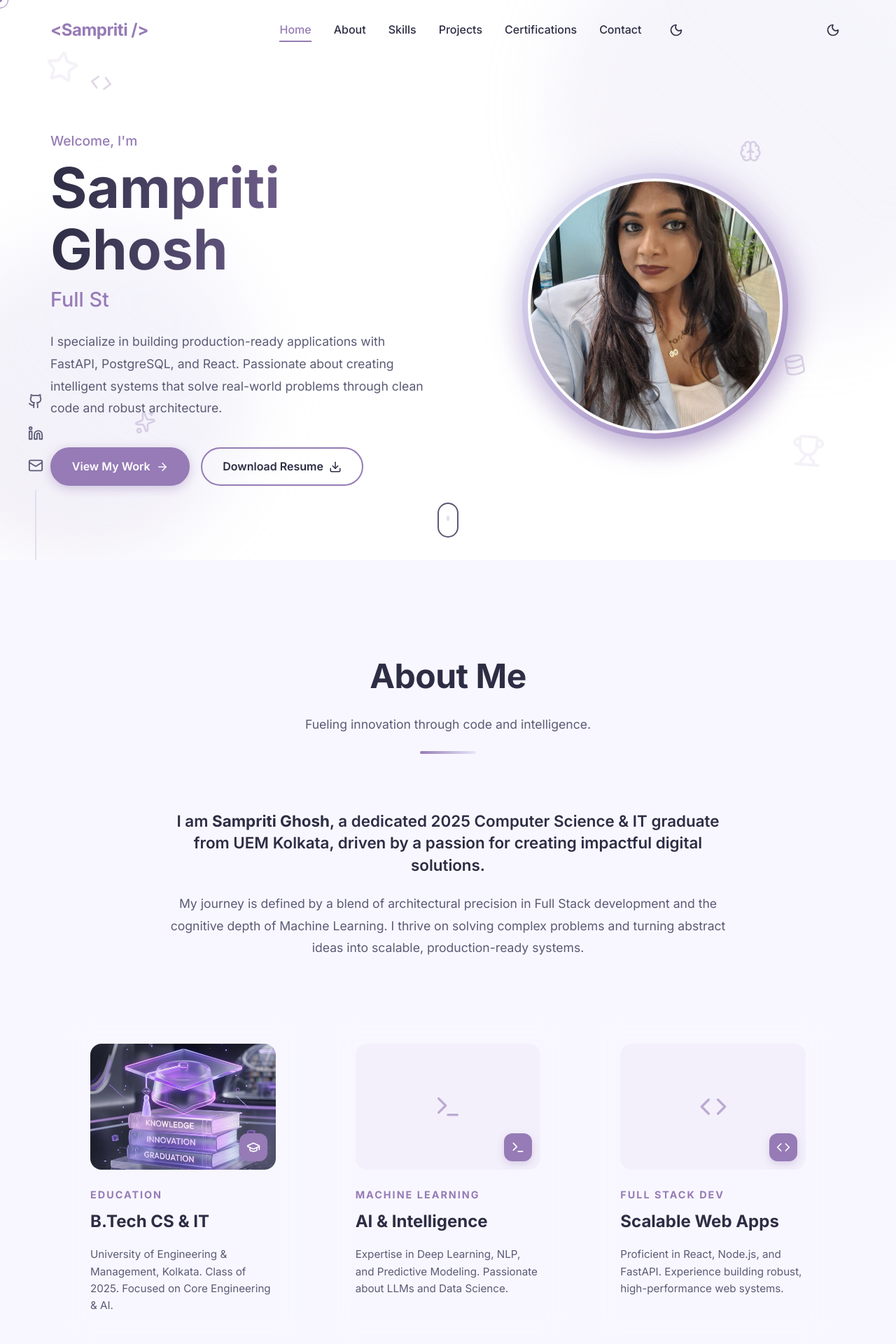
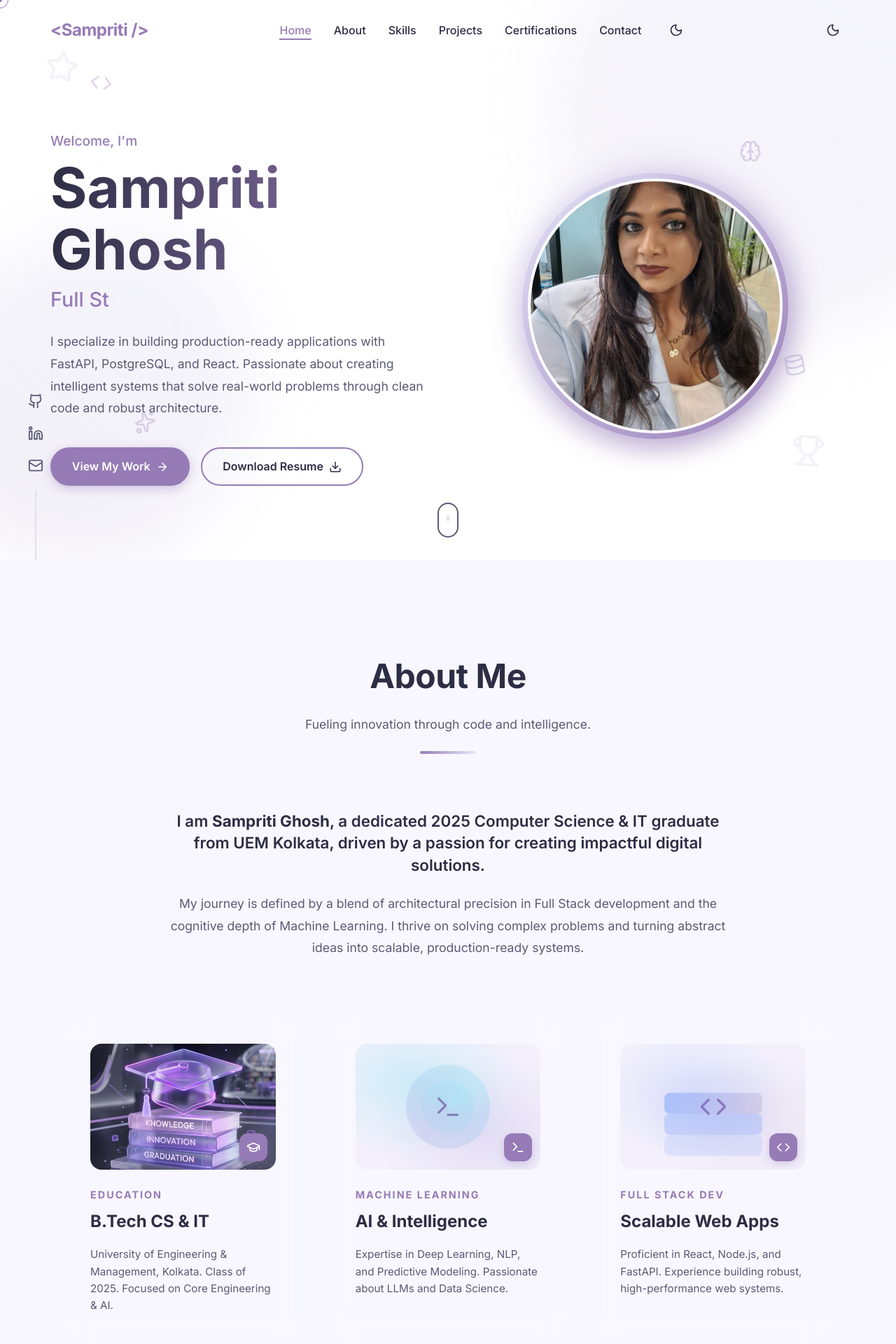
Before and after one commit to Sampriti2701/portfolio, a React (Vite) app: page / in a window 1280 px wide. Shown: the top 1920 px of the page at 70% size. Built offline with nearby package versions, Linux system fonts and the light colour scheme.

Commit message:
fix: mobile navbar scroll, button styles, and animated pillar visuals

```diff
--- a/src/components/About.css
+++ b/src/components/About.css
@@ -118,8 +118,70 @@
     justify-content: center;
     align-items: center;
     color: var(--accent-primary);
-    opacity: 0.6;
+    font-size: 2.5rem;
+    position: relative;
+    overflow: hidden;
 }
+
+/* Animated background for ML card */
+.pillar-cyan .pillar-icon-placeholder {
+    background: radial-gradient(ellipse at 30% 30%, rgba(0, 210, 230, 0.15), transparent 60%),
+                radial-gradient(ellipse at 70% 70%, rgba(100, 80, 200, 0.12), transparent 60%);
+}
+
+.pillar-cyan .pillar-icon-placeholder::before {
+    content: '';
+    position: absolute;
+    width: 120px;
+    height: 120px;
+    border-radius: 50%;
+    background: conic-gradient(from 0deg, rgba(0, 210, 230, 0.3), rgba(100, 80, 200, 0.3), rgba(0, 210, 230, 0.3));
+    animation: spin-slow 6s linear infinite;
+    opacity: 0.4;
+}
+
+.pillar-cyan .pillar-icon-placeholder::after {
+    content: '';
+    position: absolute;
+    width: 60px;
+    height: 60px;
+    border-radius: 50%;
+    background: rgba(0, 210, 230, 0.2);
+    animation: pulse-glow 2.5s ease-in-out infinite;
+}
+
+/* Animated background for Full Stack card */
+.pillar-blue .pillar-icon-placeholder {
+    background: radial-gradient(ellipse at 40% 40%, rgba(60, 120, 255, 0.15), transparent 60%),
+                radial-gradient(ellipse at 70% 60%, rgba(150, 123, 182, 0.12), transparent 60%);
+}
+
+.pillar-blue .pillar-icon-placeholder::before {
+    content: '';
+    position: absolute;
+    width: 140px;
+    height: 30px;
+    border-radius: 8px;
+    background: linear-gradient(90deg, rgba(60, 120, 255, 0.3), rgba(150, 123, 182, 0.2));
+    box-shadow: 0 30px 0 rgba(60, 120, 255, 0.2), 0 60px 0 rgba(60, 120, 255, 0.1);
+    animation: float-layers 3s ease-in-out infinite alternate;
+}
+
+@keyframes spin-slow {
+    from { transform: rotate(0deg); }
+    to { transform: rotate(360deg); }
+}
+
+@keyframes pulse-glow {
+    0%, 100% { transform: scale(1); opacity: 0.4; }
+    50% { transform: scale(1.6); opacity: 0.1; }
+}
+
+@keyframes float-layers {
+    from { transform: translateY(-8px); }
+    to { transform: translateY(8px); }
+}
+
 
 .pillar-icon-badge {
     position: absolute;
--- a/src/components/Navbar.css
+++ b/src/components/Navbar.css
@@ -61,6 +61,11 @@
     transition: color 0.3s ease;
     position: relative;
     color: var(--text-primary);
+    background: none;
+    border: none;
+    cursor: pointer;
+    padding: 0;
+    font-family: inherit;
 }
 
 .nav-link::after {
@@ -133,6 +138,15 @@
     font-weight: 500;
     transition: background-color 0.3s ease, color 0.3s ease;
     color: var(--text-primary);
+    background: none;
+    border-left: none;
+    border-right: none;
+    border-bottom: none;
+    cursor: pointer;
+    width: 100%;
+    text-align: left;
+    font-size: 1rem;
+    font-family: inherit;
 }
 
 .mobile-nav-link:hover,
--- a/src/components/Navbar.jsx
+++ b/src/components/Navbar.jsx
@@ -46,6 +46,14 @@ const Navbar = ({ isDark, toggleTheme }) => {
     { name: 'Contact', id: 'contact' },
   ];
 
+  const scrollToSection = (id) => {
+    const el = document.getElementById(id);
+    if (el) {
+      el.scrollIntoView({ behavior: 'smooth', block: 'start' });
+    }
+    setMobileMenuOpen(false);
+  };
+
   return (
     <motion.nav
       className={`navbar ${isScrolled ? 'scrolled' : ''}`}
@@ -60,13 +68,13 @@ const Navbar = ({ isDark, toggleTheme }) => {
 
         <div className="desktop-menu">
           {navLinks.map((link) => (
-            <a
+            <button
               key={link.name}
-              href={`#${link.id}`}
+              onClick={() => scrollToSection(link.id)}
               className={`nav-link ${activeSection === link.id ? 'active' : ''}`}
             >
               {link.name}
-            </a>
+            </button>
           ))}
           <button onClick={toggleTheme} className="theme-toggle" aria-label="Toggle Theme">
             {isDark ? <Sun size={20} /> : <Moon size={20} />}
@@ -96,14 +104,13 @@ const Navbar = ({ isDark, toggleTheme }) => {
             transition={{ duration: 0.3 }}
           >
             {navLinks.map((link) => (
-              <a
+              <button
                 key={link.name}
-                href={`#${link.id}`}
+                onClick={() => scrollToSection(link.id)}
                 className={`mobile-nav-link ${activeSection === link.id ? 'active' : ''}`}
-                onClick={() => setMobileMenuOpen(false)}
               >
                 {link.name}
-              </a>
+              </button>
             ))}
           </motion.div>
         )}
```
